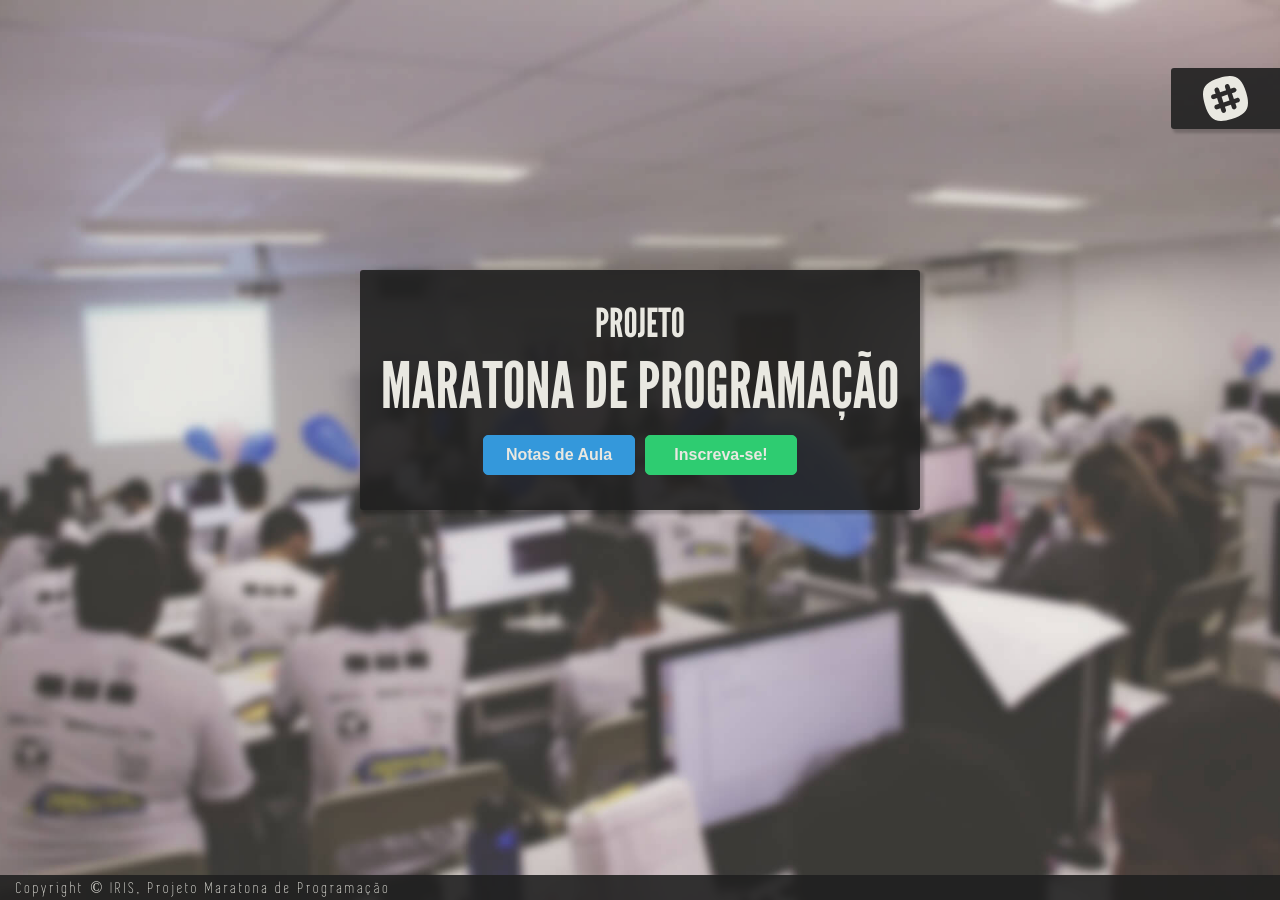
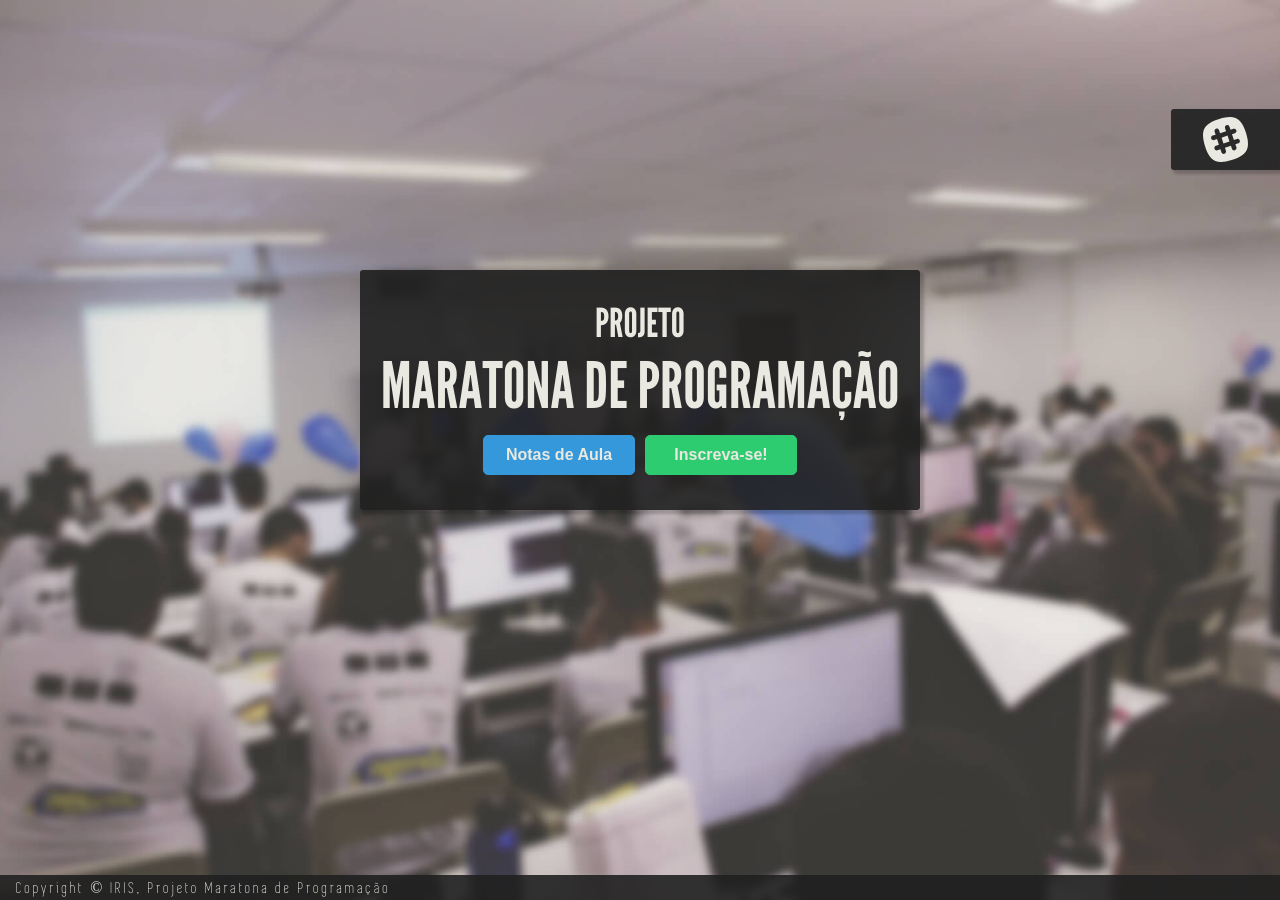
Before and after one commit to jonloureiro/maratona, a Jekyll site: the page built from index.html, in a window 1280 px wide. Built offline with Jekyll 4.4.1, drawn with Linux system fonts in a browser that asks for light colours.

Commit message:
fixing the spacing

```diff
--- a/_layouts/default.html
+++ b/_layouts/default.html
@@ -6,5 +6,5 @@
     </div>
     {% include footer.html %}
   </body>
-  <script src="{{ "/assets/js/index.js" | prepend: site.baseurl }}"></script>
+  <!--<script src="{{ "/assets/js/index.js" | prepend: site.baseurl }}"></script>-->
 </html>
--- a/assets/main.css
+++ b/assets/main.css
@@ -155,7 +155,7 @@ div.titlebar {
 .cardslack {
   animation-delay: 1.3s;
   background-color: var(--cor-bg);
-  margin-top: 7.5vh;
+  margin-top: calc(15vh - 26.5px);
   padding: 0.5em 2em 0.5em;
   display: -webkit-box;
   display: -ms-flexbox;
@@ -197,7 +197,7 @@ div.titlebar {
   }
 
   .cardslack {
-    margin-top: 5px;
+    margin-top: calc(10vh - 26.5px);
   }
 }
 
@@ -322,7 +322,7 @@ div.titlebar {
   }
 
   .card {
-    margin-top: 25%;
+    margin-top: 20vh;
   }
 
   .card-post {
```
Also changed, not shown: assets/js/index.js (added).
